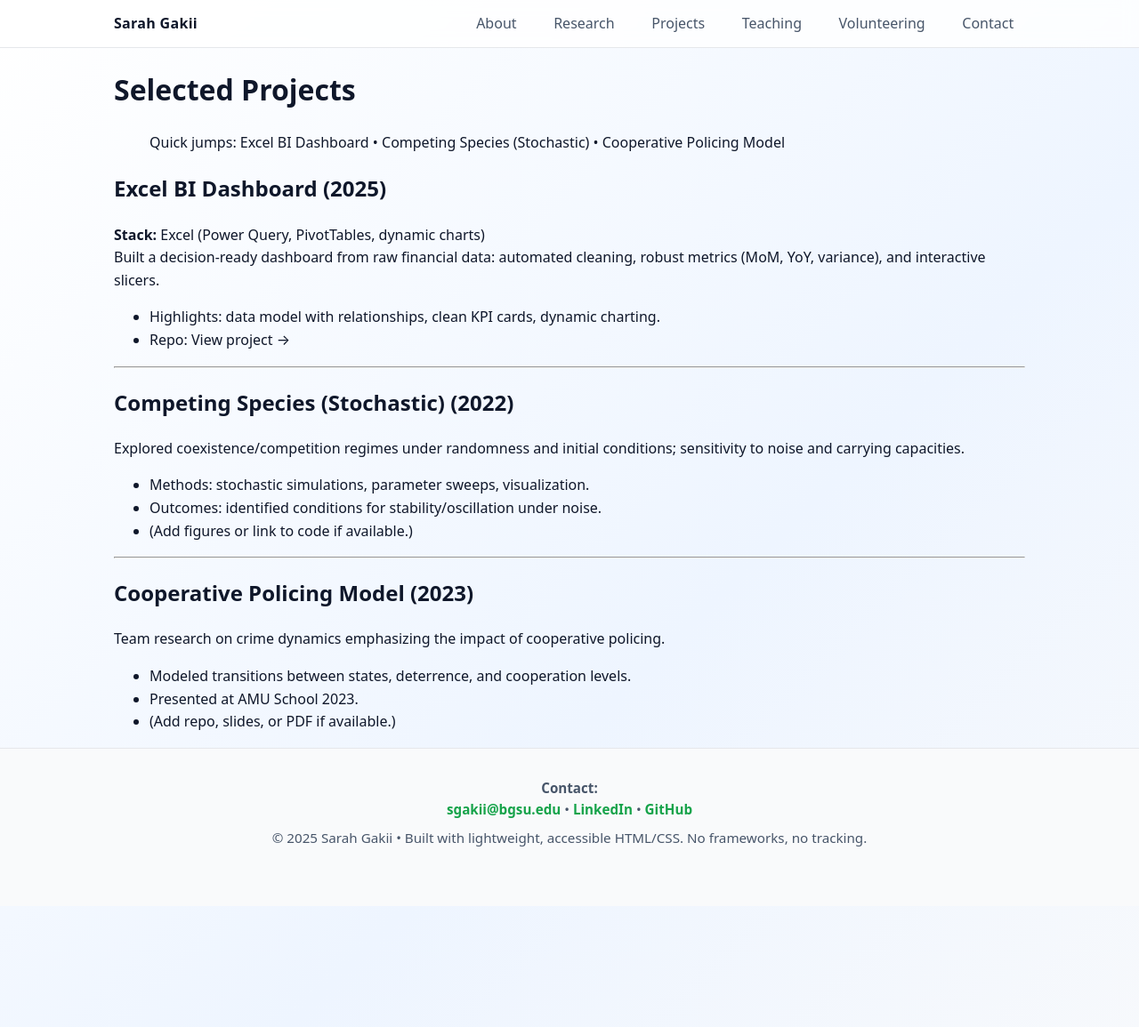
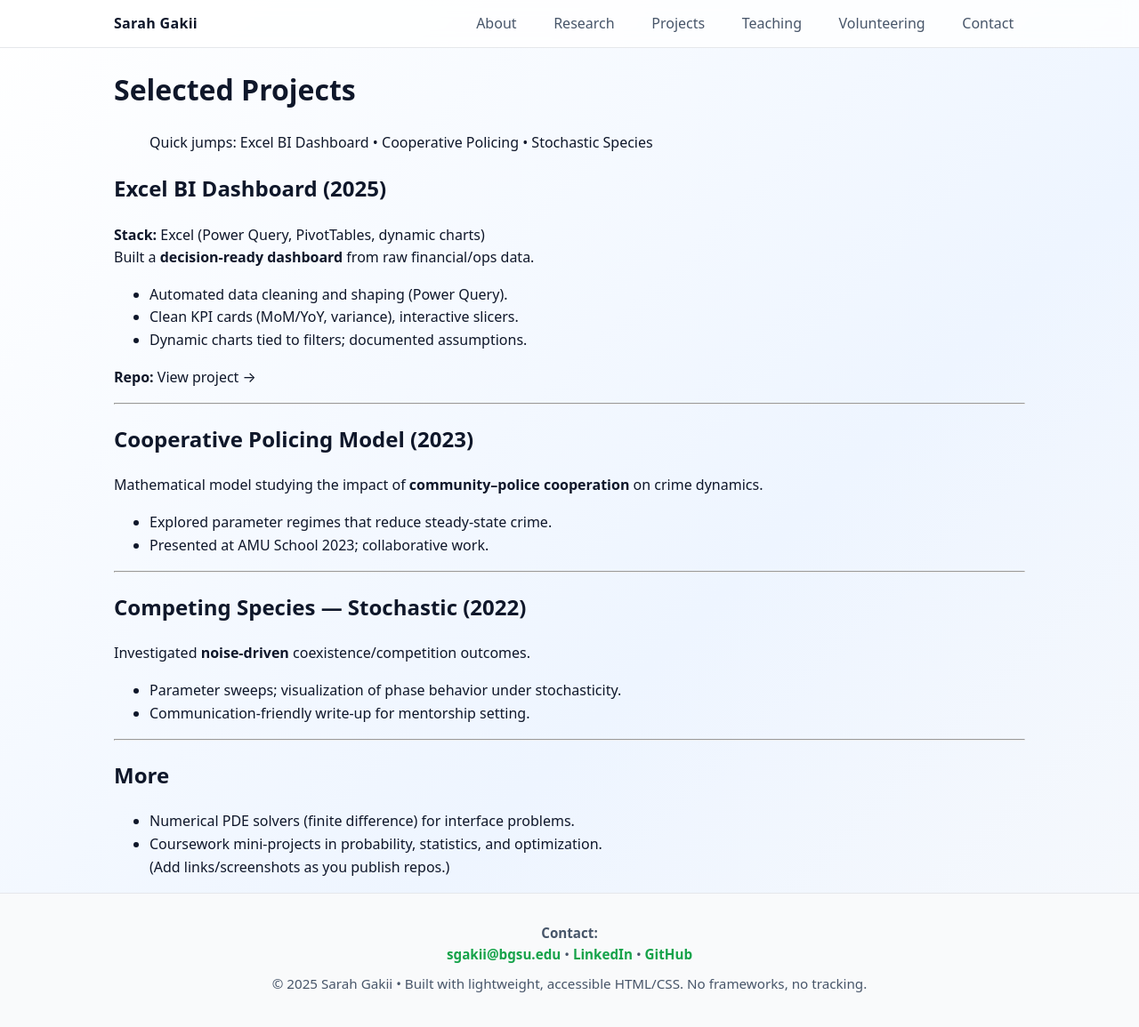
Before and after one commit to SARAH-GAKII/sarah-gakii.github.io, a Jekyll site: the page built from projects.md, in a window 1280 px wide and 1182 px high. Shown: the top 1155 px of the window at 89% size. Built offline with Jekyll 4.4.1, drawn with Linux system fonts in a browser that asks for light colours.

Commit message:
Update projects.md

```diff
--- a/projects.md
+++ b/projects.md
@@ -5,26 +5,37 @@ title: Projects
 
 # Selected Projects
 
-> Quick jumps: [Excel BI Dashboard](#excel-bi-dashboard) • [Competing Species (Stochastic)](#competing-species-stochastic) • [Cooperative Policing Model](#cooperative-policing-model)
+> Quick jumps: [Excel BI Dashboard](#excel-bi-dashboard-2025) • [Cooperative Policing](#cooperative-policing-model-2023) • [Stochastic Species](#competing-species-stochastic-2022)
 
 ## Excel BI Dashboard (2025)
 **Stack:** Excel (Power Query, PivotTables, dynamic charts)
-Built a decision-ready dashboard from raw financial data: automated cleaning, robust metrics (MoM, YoY, variance), and interactive slicers.
-- Highlights: data model with relationships, clean KPI cards, dynamic charting.
-- Repo: [View project →](https://github.com/SARAH-GAKII/Excel-Business-Intelligence-Dashboard-From-Raw-Data-to-Insight.)
+Built a **decision-ready dashboard** from raw financial/ops data.
 
----
+- Automated data cleaning and shaping (Power Query).
+- Clean KPI cards (MoM/YoY, variance), interactive slicers.
+- Dynamic charts tied to filters; documented assumptions.
 
-## Competing Species (Stochastic) (2022)
-Explored coexistence/competition regimes under randomness and initial conditions; sensitivity to noise and carrying capacities.
-- Methods: stochastic simulations, parameter sweeps, visualization.
-- Outcomes: identified conditions for stability/oscillation under noise.
-- (Add figures or link to code if available.)
+**Repo:** [View project →](https://github.com/SARAH-GAKII/Excel-Business-Intelligence-Dashboard-From-Raw-Data-to-Insight.)
 
 ---
 
 ## Cooperative Policing Model (2023)
-Team research on crime dynamics emphasizing the impact of cooperative policing.
-- Modeled transitions between states, deterrence, and cooperation levels.
-- Presented at AMU School 2023.
-- (Add repo, slides, or PDF if available.)
+Mathematical model studying the impact of **community–police cooperation** on crime dynamics.
+
+- Explored parameter regimes that reduce steady-state crime.
+- Presented at AMU School 2023; collaborative work.
+
+---
+
+## Competing Species — Stochastic (2022)
+Investigated **noise-driven** coexistence/competition outcomes.
+
+- Parameter sweeps; visualization of phase behavior under stochasticity.
+- Communication-friendly write-up for mentorship setting.
+
+---
+
+## More
+- Numerical PDE solvers (finite difference) for interface problems.
+- Coursework mini-projects in probability, statistics, and optimization.
+(Add links/screenshots as you publish repos.)
```
